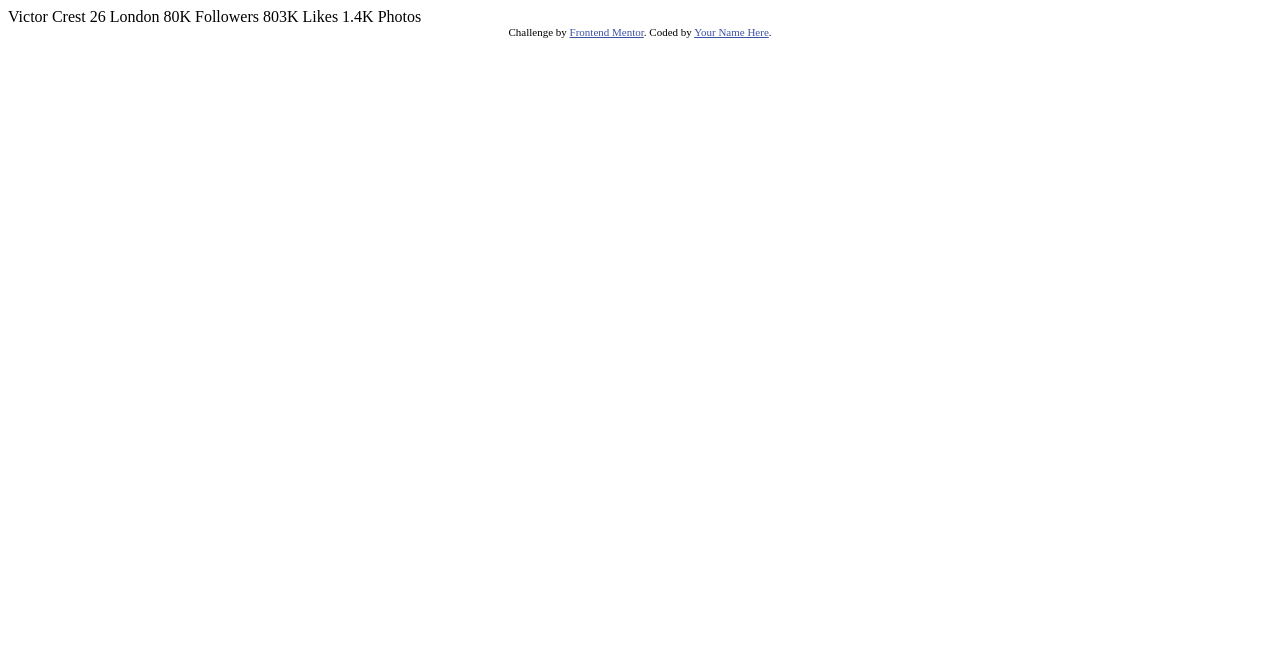
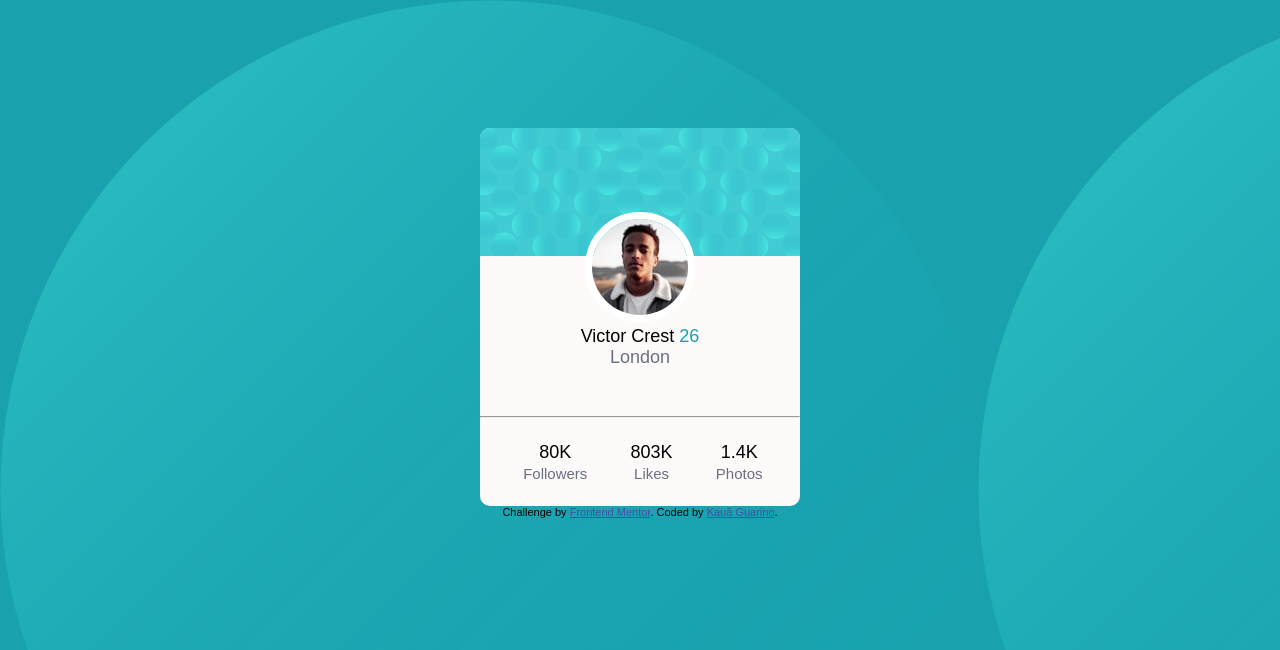
Before and after one commit to Kauaguarinogabriell/Profile-card-component, a plain HTML site: page index.html in a window 1280 px wide. Drawn offline with Linux system fonts and the light colour scheme.

Commit message:
code done

```diff
--- a/index.html
+++ b/index.html
@@ -5,31 +5,98 @@
   <meta name="viewport" content="width=device-width, initial-scale=1.0"> <!-- displays site properly based on user's device -->
 
   <link rel="icon" type="image/png" sizes="32x32" href="./images/favicon-32x32.png">
-
   <title>Frontend Mentor | Profile card component</title>
 
   <!-- Feel free to remove these styles or customise in your own stylesheet 👍 -->
   <style>
     .attribution { font-size: 11px; text-align: center; }
     .attribution a { color: hsl(228, 45%, 44%); }
+    body{
+    background: url(images/bg-pattern-bottom.svg);
+    background-color: hsl(185, 75%, 39%);
+    margin: 0%;
+    font-family: 'Kumbh Sans', sans-serif;
+  }
+  .container{
+    display: flex;
+    justify-content: center;
+  }
+  .card{
+    text-align: center;
+    margin-top: 10%;
+    width: 25%;
+    border-radius: 10px;
+    background-color: snow;
+    height: 50%;
+  }
+  .status1, .status2, .status3{
+    font-size: 18px;
+    float: left;
+    margin-top: 5%;
+    margin-bottom: 7%;
+    margin-left: 13.5%;
+  }
+  .imgcard{
+    border-top-left-radius: 10px;
+    border-top-right-radius: 10px;
+    width: 100%;
+    height: 50%;
+  }
+  .name{
+    font-size: 18px;
+    margin-bottom: 15%;
+  }
+  .imgvictor{
+    border-radius: 100%;
+    border:solid 7px white;
+    margin-top: -15%;
+  }
+  .text1{
+    color: hsl(185, 75%, 39%);
+  }
+  .text2{
+    color:hsl(227, 10%, 46%);
+  }
+  .text21, .text22, .text23{
+    color: hsl(227, 10%, 46%);
+    font-weight: 400;
+    font-size: 15px;
+  }
+  .value1, .value2, .value3{
+    font-weight: 700;
+  }
   </style>
 </head>
 <body>
-  Victor Crest
-  26
-  London
+  <main class="container">
+    <div class="card">
+      <img class="imgcard" src="images/bg-pattern-card.svg" alt="card img">
+      <img class="imgvictor" src="images/image-victor.jpg" alt="image Victor">
+      <div class="name">
+        Victor Crest
+        <span class="text1">26</span>
+        <br><span class="text2">London</span>
+      </div>
+      <hr>
+      <div class="status1">
+        <span class=z>80K</span>
+        <br><span class="text21">Followers</span>
+      </div>
 
-  80K
-  Followers
+      <div class="status2">
+        <span>803K</span>
+        <br><span class="text22">Likes</span>
+      </div>
 
-  803K
-  Likes
-
-  1.4K
-  Photos
+      <div class="status3">
+        <span>1.4K</span>
+        <br><span class="text23">Photos</span>
+      </div>
+    </div>
+  </main>
   <div class="attribution">
     Challenge by <a href="https://www.frontendmentor.io?ref=challenge" target="_blank">Frontend Mentor</a>.
-    Coded by <a href="#">Your Name Here</a>.
+    Coded by <a href="https://github.com/Kauaguarinogabriell?tab=repositories">Kauã Guarino</a>.
   </div>
 </body>
 </html>
```
